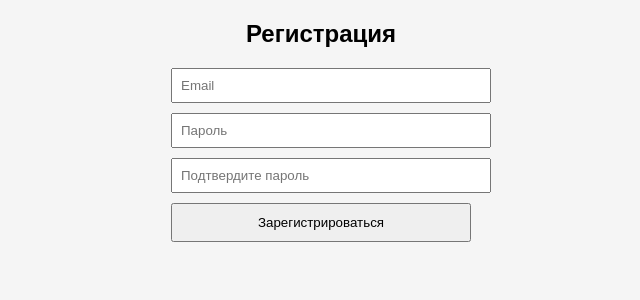
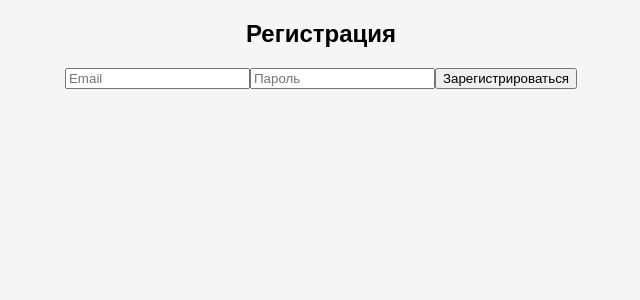
Before and after one commit to De-Klaus/teacher-app-frontend, a React (Create React App) app: page /singIn in a window 1280 px wide. Shown: the top 300 px of the page, without its empty margins (319-959 px from the left). Built offline with nearby package versions, Linux system fonts and the light colour scheme.

Commit message:
add routing

```diff
--- a/src/pages/RegisterPage.js
+++ b/src/pages/RegisterPage.js
@@ -1,46 +1,41 @@
 import { useState } from "react";
+import { useNavigate } from "react-router-dom";
 
 const API_URL = "https://teacherappthisdocker.onrender.com";
 
 const RegisterPage = () => {
     const [email, setEmail] = useState("");
     const [password, setPassword] = useState("");
-    const [confirmPassword, setConfirmPassword] = useState("");
-    const [error, setError] = useState("");
-    const [success, setSuccess] = useState("");
+    const [error, setError] = useState(null);
+    const navigate = useNavigate();
 
     const handleRegister = async (e) => {
         e.preventDefault();
-        setError("");
-        setSuccess("");
-
-        if (password !== confirmPassword) {
-            setError("Пароли не совпадают");
-            return;
-        }
+        setError(null);
 
         try {
             const response = await fetch(`${API_URL}/auth/register`, {
                 method: "POST",
-                headers: { "Content-Type": "application/json" },
+                headers: {
+                    "Content-Type": "application/json",
+                },
                 body: JSON.stringify({ email, password }),
             });
 
             if (!response.ok) {
-                throw new Error("Ошибка регистрации. Возможно, email уже используется.");
+                throw new Error("Ошибка регистрации");
             }
 
-            setSuccess("Регистрация успешна! Теперь войдите в систему.");
+            // ✅ После успешной регистрации перенаправляем на главную страницу
+            navigate("/");
         } catch (err) {
             setError(err.message);
         }
     };
 
     return (
-        <div style={{ maxWidth: "300px", margin: "auto", textAlign: "center" }}>
+        <div>
             <h2>Регистрация</h2>
-            {error && <p style={{ color: "red" }}>{error}</p>}
-            {success && <p style={{ color: "green" }}>{success}</p>}
             <form onSubmit={handleRegister}>
                 <input
                     type="email"
@@ -48,7 +43,6 @@ const RegisterPage = () => {
                     value={email}
                     onChange={(e) => setEmail(e.target.value)}
                     required
-                    style={{ width: "100%", marginBottom: "10px", padding: "8px" }}
                 />
                 <input
                     type="password"
@@ -56,20 +50,10 @@ const RegisterPage = () => {
                     value={password}
                     onChange={(e) => setPassword(e.target.value)}
                     required
-                    style={{ width: "100%", marginBottom: "10px", padding: "8px" }}
                 />
-                <input
-                    type="password"
-                    placeholder="Подтвердите пароль"
-                    value={confirmPassword}
-                    onChange={(e) => setConfirmPassword(e.target.value)}
-                    required
-                    style={{ width: "100%", marginBottom: "10px", padding: "8px" }}
-                />
-                <button type="submit" style={{ width: "100%", padding: "10px", cursor: "pointer" }}>
-                    Зарегистрироваться
-                </button>
+                <button type="submit">Зарегистрироваться</button>
             </form>
+            {error && <p style={{ color: "red" }}>{error}</p>}
         </div>
     );
 };
```
